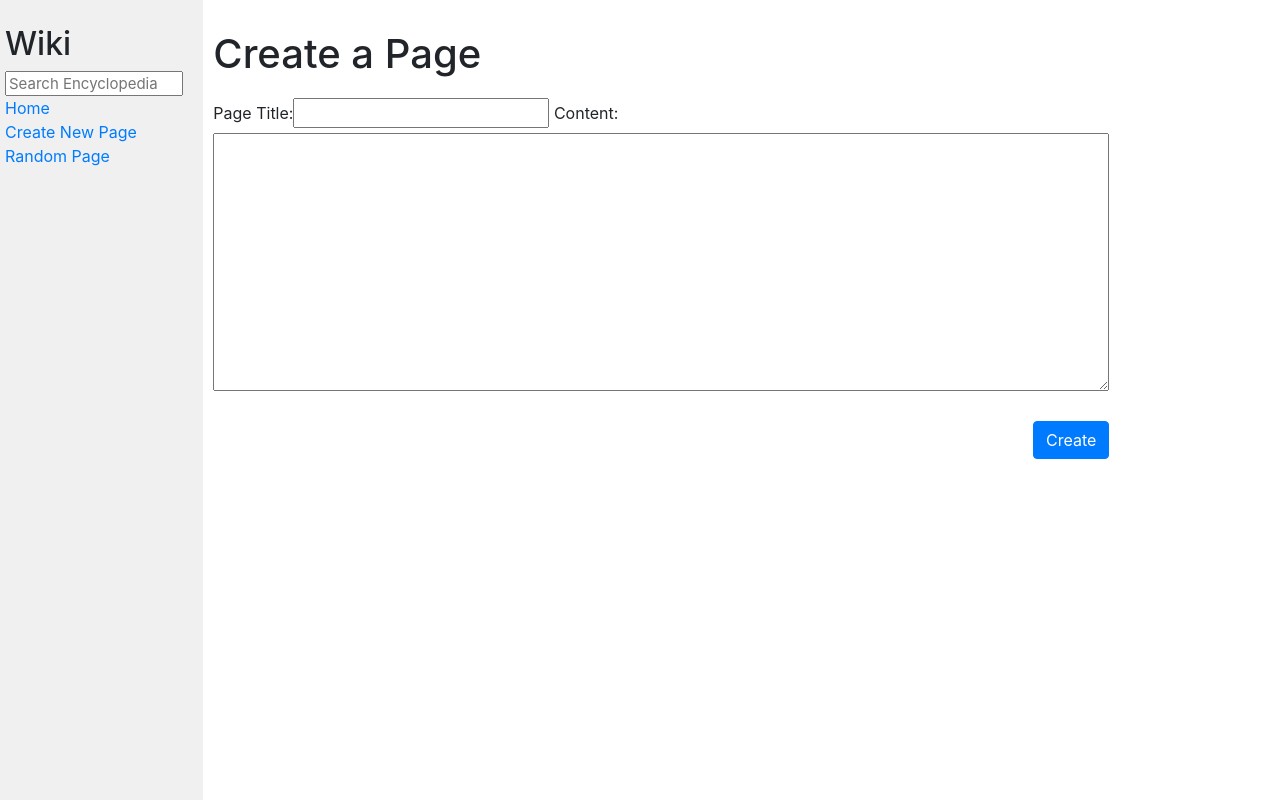
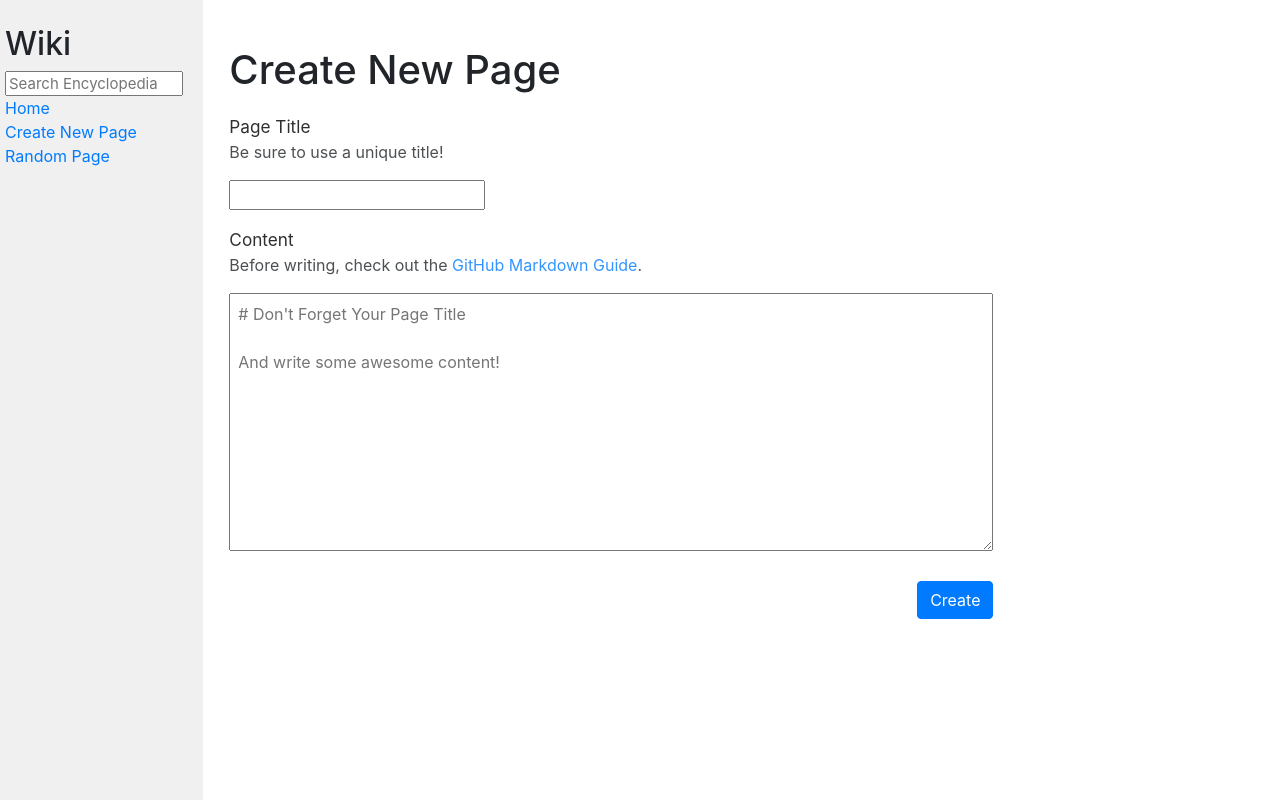
Before and after one commit to Sant720/web50, a Django app: page /create/ in a window 1280 px wide. Run offline with Django 3.2, Linux system fonts and the light colour scheme; some libraries are stand-ins or nearby versions.

Commit message:
Improve Create Page design and action flow

```diff
--- a/project-1/wiki/encyclopedia/static/encyclopedia/styles.css
+++ b/project-1/wiki/encyclopedia/static/encyclopedia/styles.css
@@ -44,7 +44,7 @@ textarea {
     max-width: 70vw;
 }
 
-.entry-content {
+.content {
     margin: 1em;
     /* border: 2px solid blue; */
     width: 90%;
@@ -52,7 +52,7 @@ textarea {
 }
 
 @media (min-width: 800px) {
-    .entry-content {
+    .content {
         width: 70%;
     }
 }
@@ -67,3 +67,19 @@ textarea {
     top: 27px;
     right: 0%;
 }
+
+.field-title {
+    font-size: 1.075rem;
+    margin: 1em 0em 0em 0em;
+    color: #2f2f2f;
+}
+
+.small-info {
+    opacity: 80%;
+}
+
+.errorlist {
+    color: #ff0033;
+    padding: 0;
+    list-style-type: none;
+}
--- a/project-1/wiki/encyclopedia/templates/encyclopedia/create.html
+++ b/project-1/wiki/encyclopedia/templates/encyclopedia/create.html
@@ -3,20 +3,28 @@
 Create Page
 {% endblock title %}
 {% block body %}
-<h1>Create a Page</h1>
+<div class="content">
+    <h1>Create New Page</h1>
     <div class="form">
         <form action="{% url 'wiki:create' %}" method="post">
             {% csrf_token %}
-        <!-- {{ create_form.title.label }}<br>
-        {{ create_form.title }}<br>
-        {{ create_form.content.label }} <br>
-        {{ create_form.content }} -->
-        {{ create_form }}
+            <p class="field-title">{{ create_form.title.label }}</p>
+            {% if not create_form.title.errors %}
+            <p class="small-info">Be sure to use a unique title!</p>
+            {% else %}
+            {{ create_form.title.errors }}
+            {% endif %}
+            {{ create_form.title }}
+            <p class="field-title">{{ create_form.content.label }}</p>
+            <p class="small-info">Before writing, check out the <a href="https://docs.github.com/en/github/writing-on-github/basic-writing-and-formatting-syntax">GitHub Markdown Guide</a>.</p>
+            {{ create_form.content.errors }}
+            {{ create_form.content }}
             <div class="edit_submit">
                 <input type="submit" value="Create" class="btn btn-primary">
             </div>
+        </form>
+</div>
 
-    </form>
 
 </div>
 
--- a/project-1/wiki/encyclopedia/templates/encyclopedia/entry.html
+++ b/project-1/wiki/encyclopedia/templates/encyclopedia/entry.html
@@ -5,7 +5,7 @@
 {% endblock title %}
 
 {% block body %}
-<div class="entry-content">
+<div class="content">
     {% if content %}
     {{ content | safe }}
     <a href="{% url 'wiki:wiki' %}{{ entry }}/edit" class="btn btn-light edit_btn">Edit Page</a>
--- a/project-1/wiki/encyclopedia/views.py
+++ b/project-1/wiki/encyclopedia/views.py
@@ -2,6 +2,7 @@ from django.shortcuts import render
 from django.http import HttpResponse, HttpResponseRedirect
 from django import forms
 from django.urls import reverse
+from django.utils.safestring import mark_safe
 from random import randint
 
 from . import util
@@ -11,7 +12,7 @@ class EditForm(forms.Form):
 
 class CreateForm(forms.Form):
     title = forms.CharField(label="Page Title", max_length=25)
-    content = forms.CharField(label="Content", widget=forms.Textarea(attrs={'class' : 'edit_form'}))
+    content = forms.CharField(label="Content", widget=forms.Textarea(attrs={'class' : 'edit_form', 'placeholder': "# Don't Forget Your Page Title\n\nAnd write some awesome content!"}))
 
     def clean_title(self):
         title = self.cleaned_data["title"]
```
Also changed, not shown: project-1/wiki/entries/Flask.md (+0 -2 lines). Lines whose indentation alone changed are shown as unchanged.
